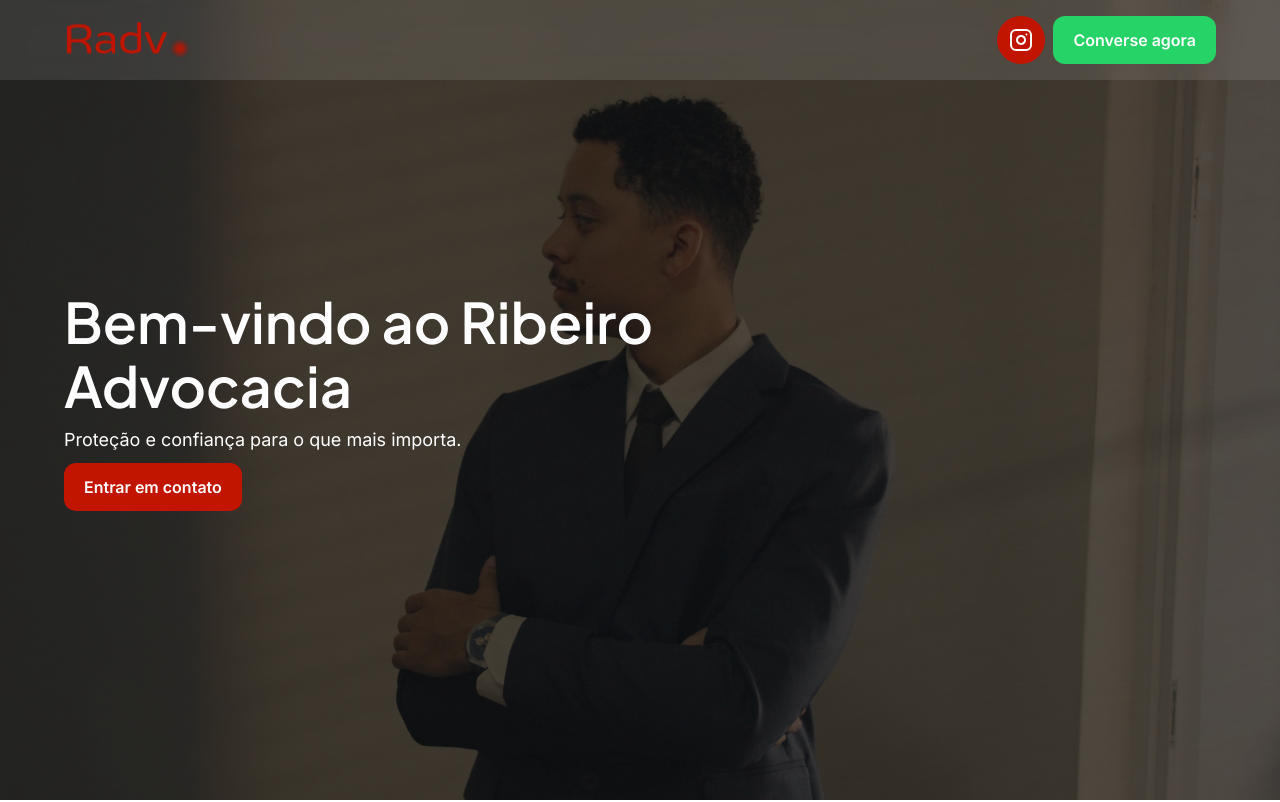
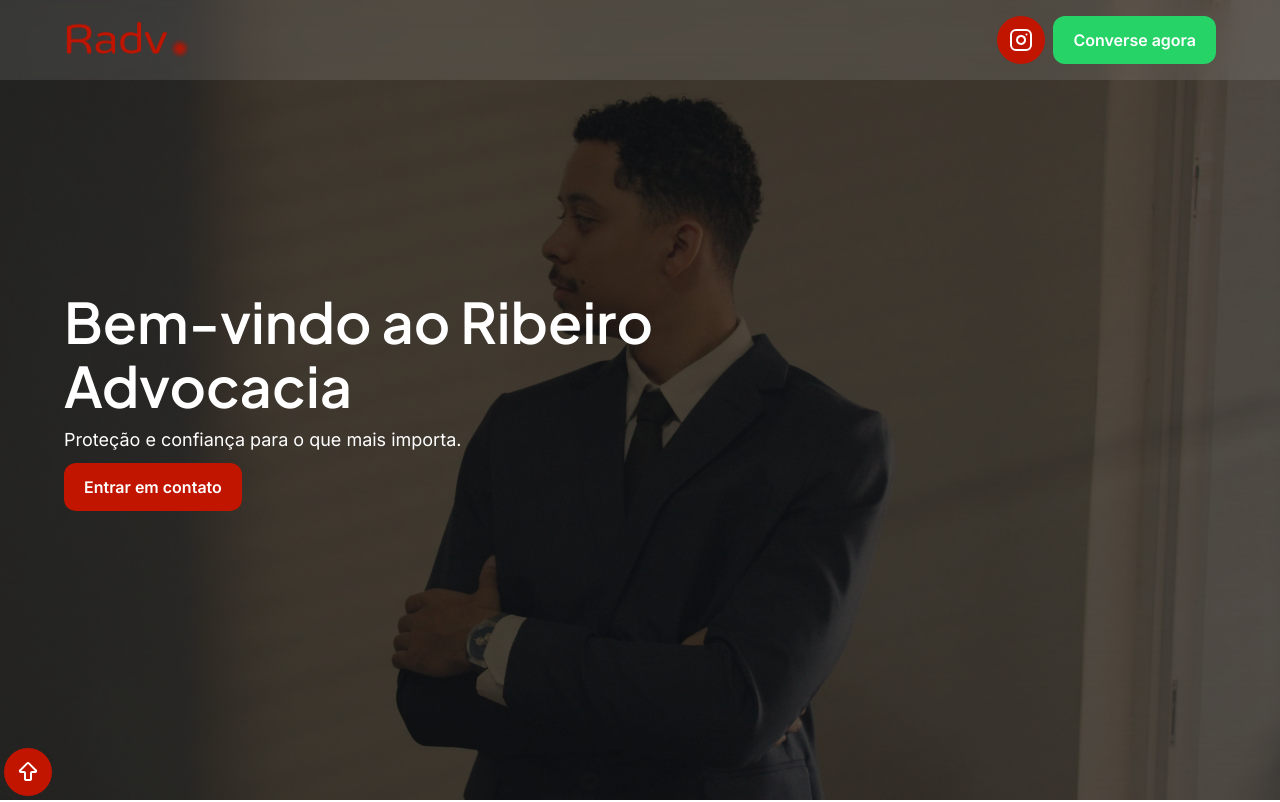
Before and after one commit to williamcolognesi/ribeiro-advocacia, a Next.js app: page / in a window 1280 px wide. Shown: the top 802 px of the page. Built offline with nearby package versions, Linux system fonts and the light colour scheme.

Commit message:
feat: botao para subir ate o topo

```diff
--- a/src/app/layout.tsx
+++ b/src/app/layout.tsx
@@ -7,6 +7,7 @@ import {
   Plus_Jakarta_Sans,
 } from "next/font/google"
 import "./globals.css"
+import { ButtonToTop } from "@/components/ButtonToTop"
 
 const fontTitle = Plus_Jakarta_Sans({
   variable: "--font-title",
@@ -47,6 +48,7 @@ export default function RootLayout({
     <html lang="pt-BR">
       <body className={`${inter.variable} ${fontTitle.variable}`}>
         {children}
+        <ButtonToTop/>
       </body>
     </html>
   )
--- /dev/null
+++ b/src/components/ButtonToTop.tsx
@@ -0,0 +1,16 @@
+"use client"
+
+import { ArrowBigUp } from "lucide-react";
+
+export function ButtonToTop() {
+
+    const click = ()=>{
+        window.scrollTo({top: 0, behavior: "smooth"});
+    }
+
+  return (
+      <button onClick={click} className="fixed bottom-1 left-1 flex justify-center items-center w-12 h-12 bg-red text-white font-semibold rounded-full cursor-pointer transition-colors duration-300 hover:bg-danger-900">
+        {<ArrowBigUp/>}
+      </button>
+  )
+}
```
